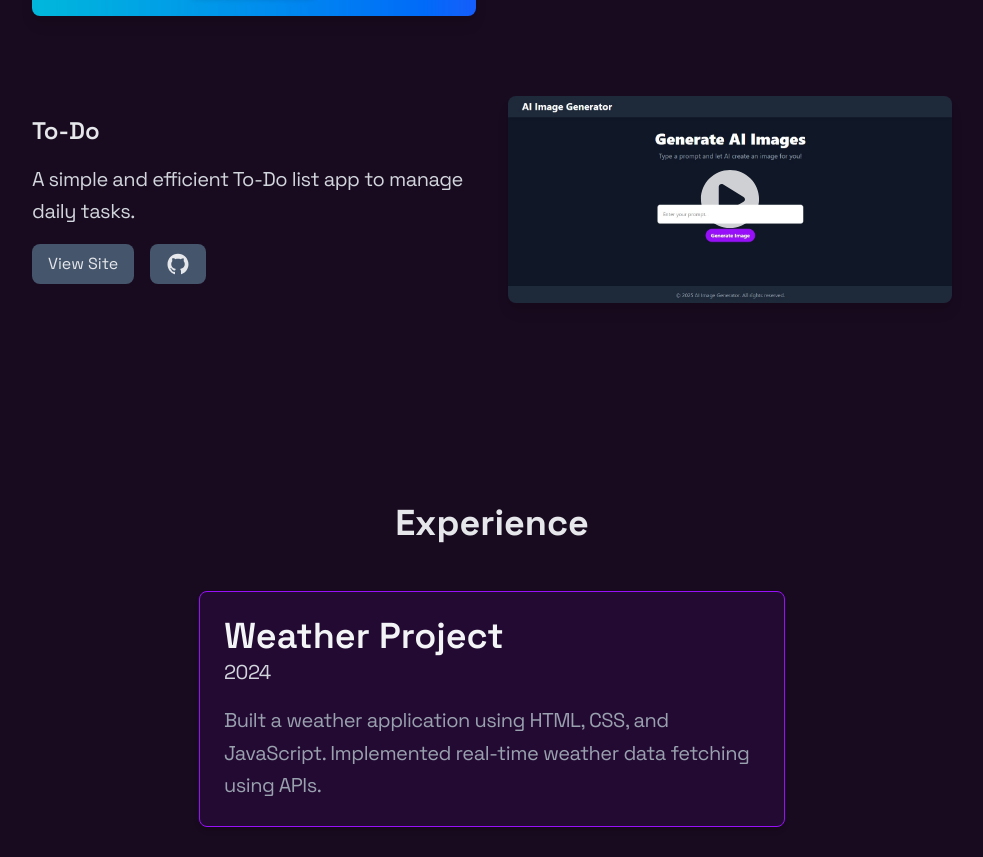
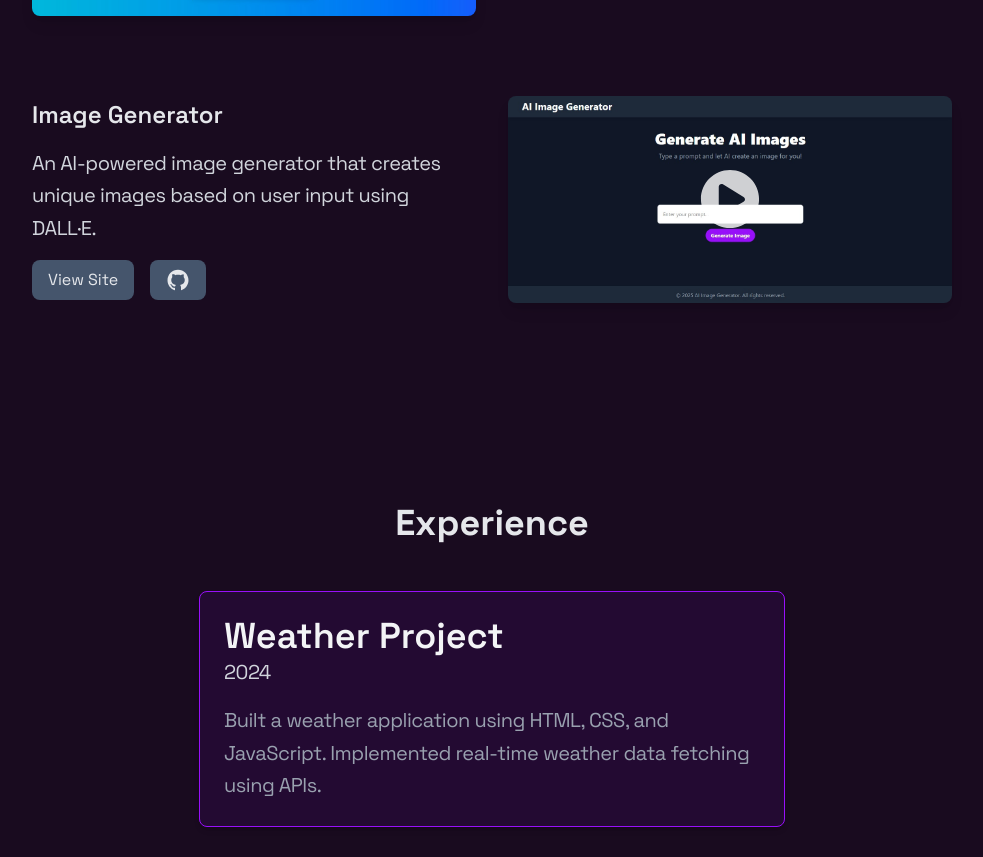
Before and after one commit to ayushkumarsingh14/Portfolio, a React (Vite) app: page / in a window 1280 px wide. Shown: the part 2936-3793 px from the top of the page, without its empty margins (148-1131 px from the left). Built offline with nearby package versions, Linux system fonts and the light colour scheme.

Commit message:
project description

```diff
--- a/src/components/Portfolio.jsx
+++ b/src/components/Portfolio.jsx
@@ -68,11 +68,11 @@ const projects = [
     {
       img: project6,
       video: video6,
-      title: "To-Do",
-      description: "A simple and efficient To-Do list app to manage daily tasks.",
+      title: "Image Generator",
+      description: "An AI-powered image generator that creates unique images based on user input using DALL·E.",
       links: {
-        site: "https://ayushkumarsingh14.github.io/To-Do/",
-        github: "https://github.com/ayushkumarsingh14/To-Do",
+        site: "https://image-generator-murex.vercel.app/",
+        github: "https://github.com/ayushkumarsingh14/Image-Generator",
       },
     },
 ];
```
